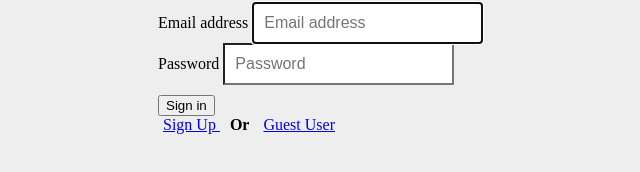
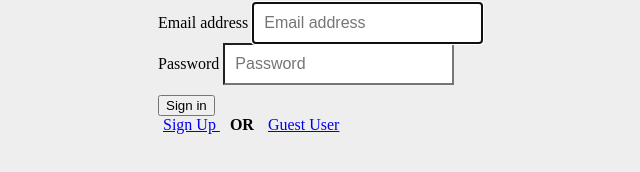
Before and after one commit to praneethnani/-MEAN-Stack-NodeJS-Mongo-AngularJS-, a website: page public/templates/SignIn.html in a window 1280 px wide. Shown: the part 118-290 px from the top of the page, 317-957 px from the left. Drawn offline with Linux system fonts and the light colour scheme.

Commit message:
signIn page OR

```diff
--- a/public/templates/SignIn.html
+++ b/public/templates/SignIn.html
@@ -21,7 +21,7 @@
           </a>
         </span>
         <span>
-          <b>Or</b>
+          <b>OR</b>
         </span>
         <span>
           <a href="#homePage" text-decoration="none">
```
